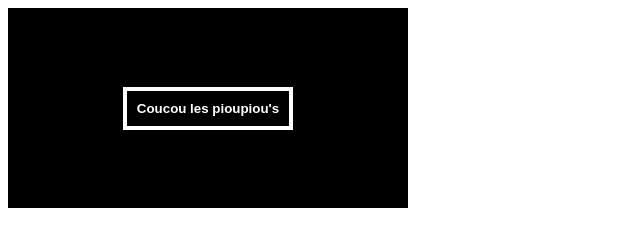
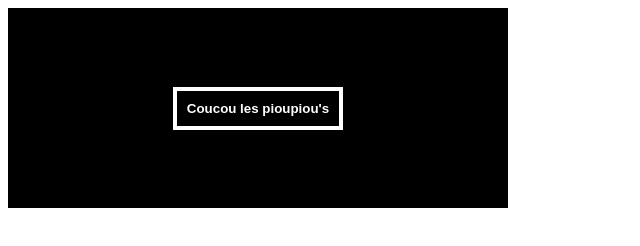
Before and after one commit to TozurElena/learning-animation, a plain HTML site: page index.html in a window 1280 px wide. Shown: the whole page, without its empty margins (0-640 px from the left). Drawn offline with Linux system fonts and the light colour scheme.

Commit message:
Terminer exercices animation

```diff
--- a/assets/style.scss
+++ b/assets/style.scss
@@ -1,5 +1,5 @@
 .container {
-  width: 400px;
+  width: 500px;
   height: 200px;
   background-color: #000;
   display: flex;
@@ -13,9 +13,12 @@
   padding: 10px;
   cursor: pointer;
   font-weight: bold;
+
   &:hover {
     color: #000;
     background-color: #fff;
     transition-duration: 1s;
+    transform: translate(100px, 0);
+    // transform: scale(1.5, 1.5);
   }
 }
```
Also changed, not shown: assets/style.css, 1 other file.
